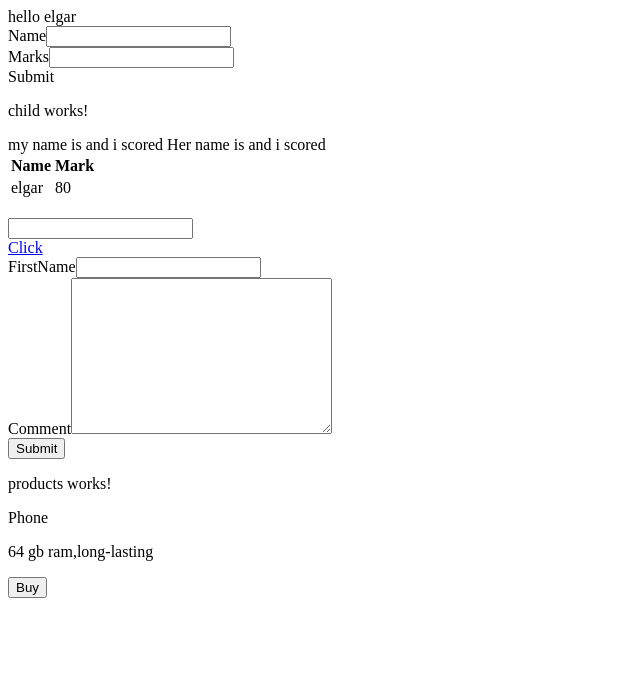
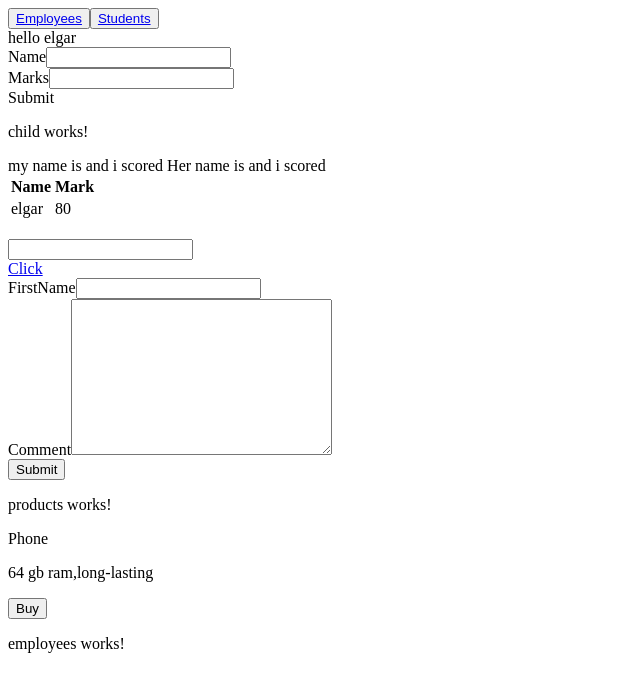
Before and after one commit to ElgarMokaya/dependency-injection, an Angular app: page /employees-component in a window 1280 px wide. Before the commit this address led to /. Shown: the top 692 px of the page, without its empty margins (0-640 px from the left). Built offline with nearby package versions, Linux system fonts and the light colour scheme.

Commit message:
implemented routing

```diff
--- a/src/app/app-routing.module.ts
+++ b/src/app/app-routing.module.ts
@@ -1,7 +1,13 @@
 import { NgModule } from '@angular/core';
 import { RouterModule, Routes } from '@angular/router';
 
-const routes: Routes = [];
+import { EmployeesComponent } from './employees/employees.component';
+import { StudentsComponent } from './students/students.component';
+
+const routes: Routes = [
+  {path: "employees-component",component :EmployeesComponent},
+  {path :"students-component",component :StudentsComponent}
+];
 
 @NgModule({
   imports: [RouterModule.forRoot(routes)],
--- a/src/app/app.component.html
+++ b/src/app/app.component.html
@@ -1,3 +1,7 @@
+<nav>
+   <button> <a routerLink="/employees-component">Employees</a></button>
+   <button><a routerLink="/students-component">Students</a></button>
+</nav>
 
 
 {{title}}
--- a/src/app/app.component.ts
+++ b/src/app/app.component.ts
@@ -1,6 +1,7 @@
 import { Component, Optional, Self, SkipSelf, ViewChild } from '@angular/core';
 import { AppserService } from 'src/appser.service';
 import { ChildComponent } from './child/child.component';
+
 
 @Component({
   selector: 'app-root',
--- a/src/app/app.module.ts
+++ b/src/app/app.module.ts
@@ -6,6 +6,9 @@ import { AppComponent } from './app.component';
 import { ChildComponent } from './child/child.component';
 import { FormsComponent } from './forms/forms.component';
 import { ProductsComponent } from './products/products.component';
+import { EmployeesComponent } from './employees/employees.component';
+import { StudentsComponent } from './students/students.component';
+
 
 
 @NgModule({
@@ -14,6 +17,8 @@ import { ProductsComponent } from './products/products.component';
         ChildComponent,
         FormsComponent,
         ProductsComponent,
+        EmployeesComponent,
+        StudentsComponent,
 
     ],
     providers: [],
--- /dev/null
+++ b/src/app/employees/employees.component.html
@@ -0,0 +1 @@
+<p>employees works!</p>
--- /dev/null
+++ b/src/app/students/students.component.html
@@ -0,0 +1 @@
+<p>students works!</p>
```
Also changed, not shown: src/app/employees/employees.component.ts (added, +10 -0 lines), src/app/students/students.component.ts (added, +10 -0 lines), src/app/employees/employees.component.css (added), src/app/students/students.component.css (added), 2 other files (tests, documents, lock files or other folders).
